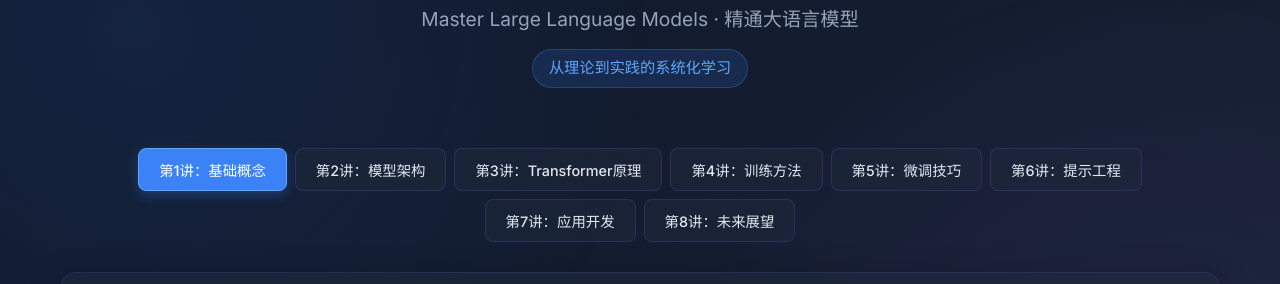
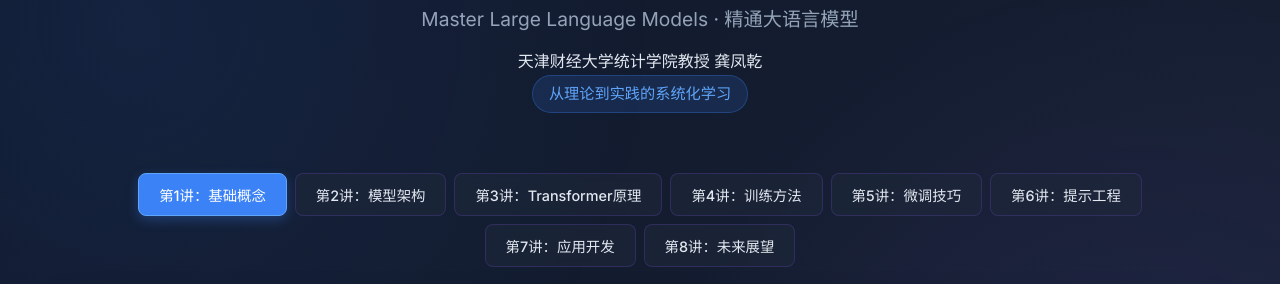
Before and after one commit to gong-fq/DS, a website: page index.html in a window 1280 px wide. Shown: the part 138-422 px from the top of the page. Drawn offline with Linux system fonts and the light colour scheme.

Commit message:
Add files via upload

```diff
--- a/index.html
+++ b/index.html
@@ -657,6 +657,7 @@
     <header>
       <h1 class="logo">DeepSeek AI Academy</h1>
       <p class="subtitle">Master Large Language Models · 精通大语言模型</p>
+      <p>天津财经大学统计学院教授  龚凤乾</p>
       <span class="tagline">从理论到实践的系统化学习</span>
     </header>
 
```
